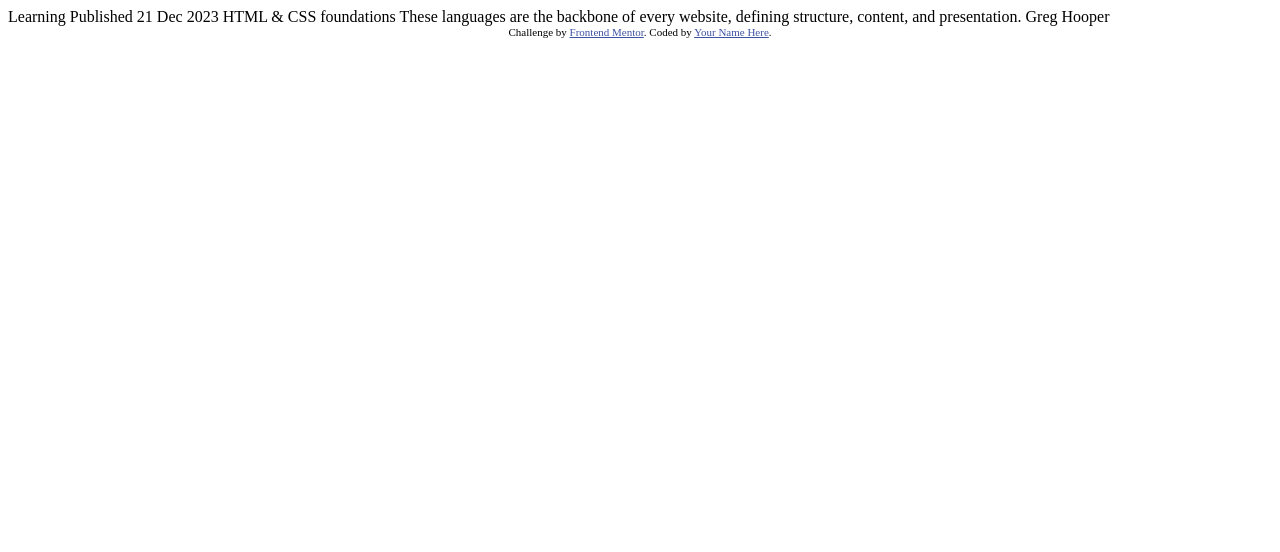
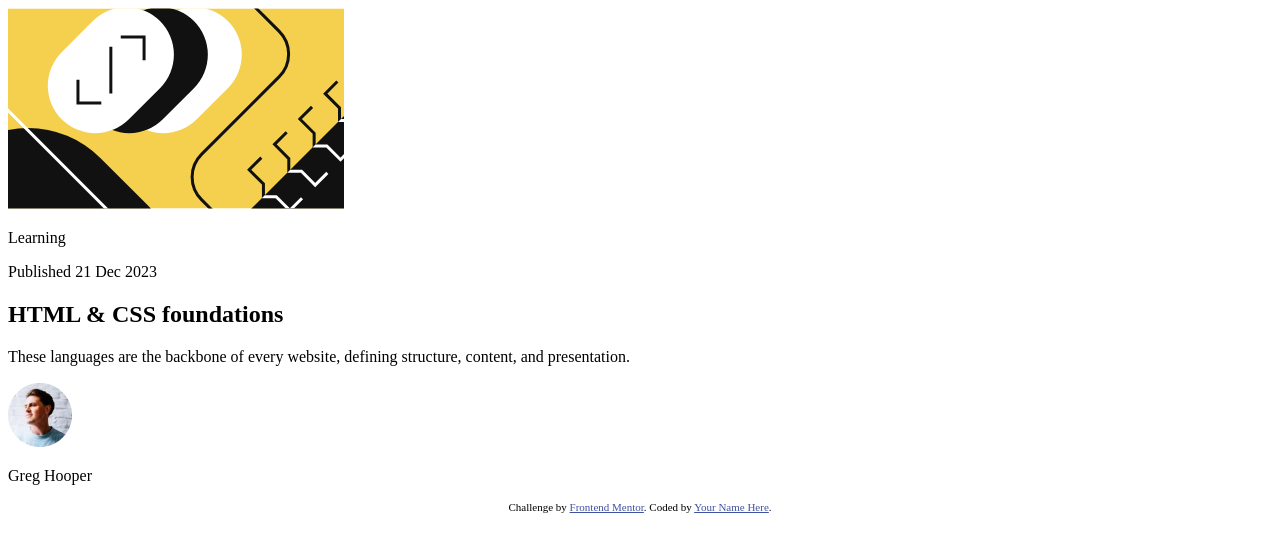
Before and after one commit to MatiasBastarrica/blog-preview-card-main, a plain HTML site: page index.html in a window 1280 px wide. Drawn offline with Linux system fonts and the light colour scheme.

Commit message:
Write the HTML for the preview-card

```diff
--- a/index.html
+++ b/index.html
@@ -1,34 +1,60 @@
 <!DOCTYPE html>
 <html lang="en">
   <head>
-  <meta charset="UTF-8">
-  <meta name="viewport" content="width=device-width, initial-scale=1.0"> <!-- displays site properly based on user's device -->
+    <meta charset="UTF-8" />
+    <meta name="viewport" content="width=device-width, initial-scale=1.0" />
+    <!-- displays site properly based on user's device -->
 
-  <link rel="icon" type="image/png" sizes="32x32" href="./assets/images/favicon-32x32.png">
+    <link
+      rel="icon"
+      type="image/png"
+      sizes="32x32"
+      href="./assets/images/favicon-32x32.png"
+    />
 
     <title>Frontend Mentor | Blog preview card</title>
 
     <!-- Feel free to remove these styles or customise in your own stylesheet 👍 -->
     <style>
-    .attribution { font-size: 11px; text-align: center; }
-    .attribution a { color: hsl(228, 45%, 44%); }
+      .attribution {
+        font-size: 11px;
+        text-align: center;
+      }
+      .attribution a {
+        color: hsl(228, 45%, 44%);
+      }
     </style>
   </head>
   <body>
-
-  Learning
-
-  Published 21 Dec 2023
-
-  HTML & CSS foundations
-
-  These languages are the backbone of every website, defining structure, content, and presentation.
-
-  Greg Hooper
+    <main>
+      <article class="blog-preview-card">
+        <header>
+          <img src="./assets/images/illustration-article.svg" alt="" />
+          <p class="tag">Learning</p>
+          <p class="date">
+            Published <time datetime="2023-12-21">21 Dec 2023</time>
+          </p>
+          <h1 class="card-title">HTML & CSS foundations</h1>
+        </header>
+        <p class="card-text">
+          These languages are the backbone of every website, defining structure,
+          content, and presentation.
+        </p>
+        <footer>
+          <img
+            src="./assets/images/image-avatar.webp"
+            alt="Profile picture of Greg Hooper."
+          />
+          <p class="card-author">Greg Hooper</p>
+        </footer>
+      </article>
+    </main>
 
     <div class="attribution">
-    Challenge by <a href="https://www.frontendmentor.io?ref=challenge" target="_blank">Frontend Mentor</a>.
-    Coded by <a href="#">Your Name Here</a>.
+      Challenge by
+      <a href="https://www.frontendmentor.io?ref=challenge" target="_blank"
+        >Frontend Mentor</a
+      >. Coded by <a href="#">Your Name Here</a>.
     </div>
   </body>
 </html>
```
Lines whose indentation alone changed are shown as unchanged.
